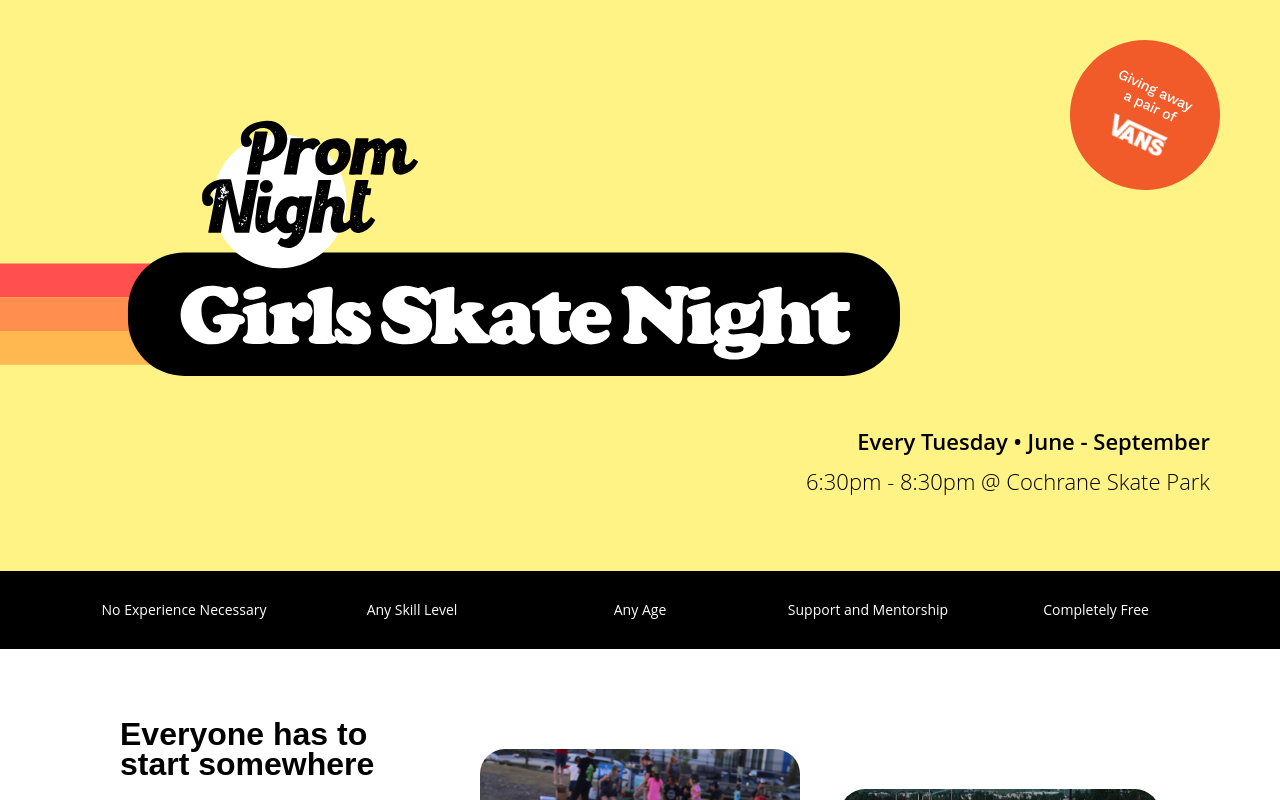
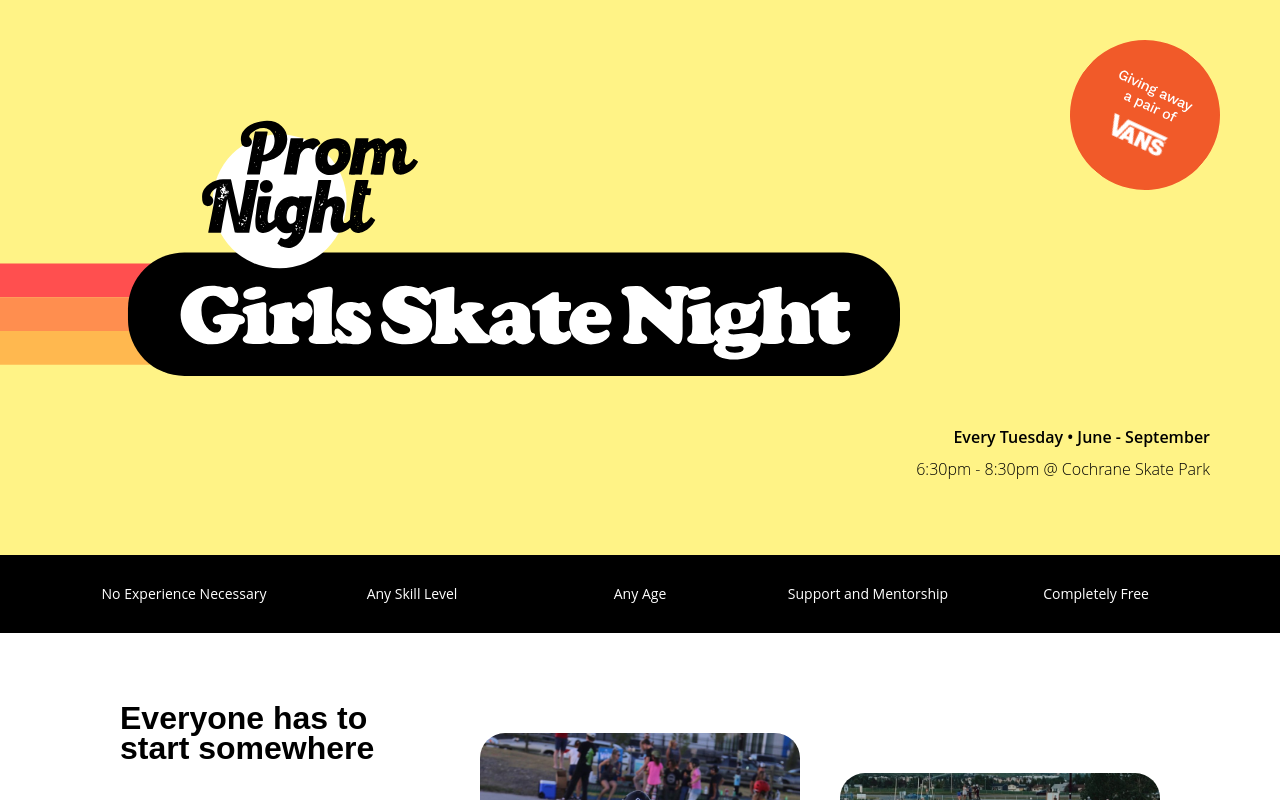
Before and after one commit to amandala/prom-night-skate, a Next.js app: page / in a window 1280 px wide. Shown: the top 800 px of the page. Built offline with nearby package versions, Linux system fonts and the light colour scheme.

Commit message:
Fix date and time moile

```diff
--- a/components/Header/index.module.scss
+++ b/components/Header/index.module.scss
@@ -78,16 +78,15 @@
 .DateWrapper {
   display: flex;
   flex-direction: column;
-  margin-right: 40px;
 }
 
 .Time {
-  align-self: flex-end;
+  align-self: center;
   margin-bottom: 30px;
 }
 
 .Date {
-  align-self: flex-end;
+  align-self: center;
   margin-bottom: 10px;
   font-weight: 600;
 }
@@ -121,6 +120,11 @@
   .BottomBanner {
     padding: 30px 0;
   }
+
+  .Time,
+  .Date {
+    align-self: flex-end;
+  }
 }
 
 @include breakpoint(large) {
--- a/components/Typography/index.module.scss
+++ b/components/Typography/index.module.scss
@@ -25,7 +25,7 @@
   @extend %shared;
   color: black;
   margin-bottom: 10px;
-  font-size: 16px;
+  font-size: 14px;
   font-weight: 100;
 }
 
@@ -86,7 +86,7 @@
   }
 
   .H3 {
-    font-size: 22px;
+    font-size: 16px;
   }
 
   .BodySmall {
```
